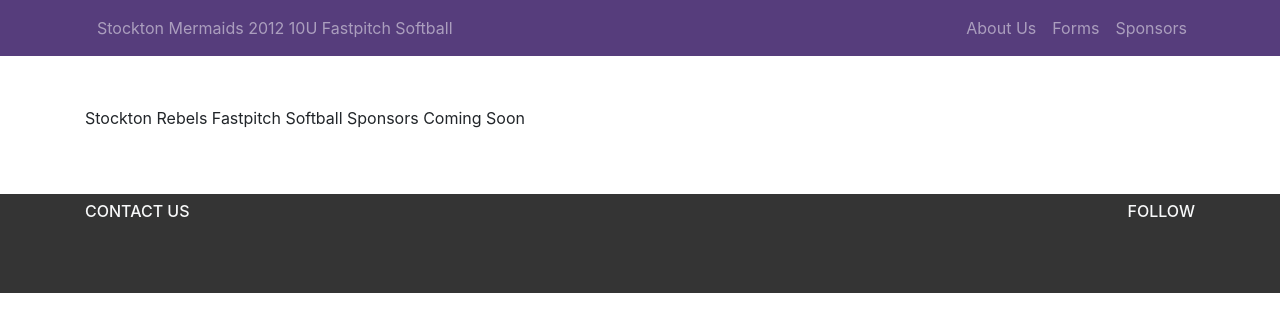
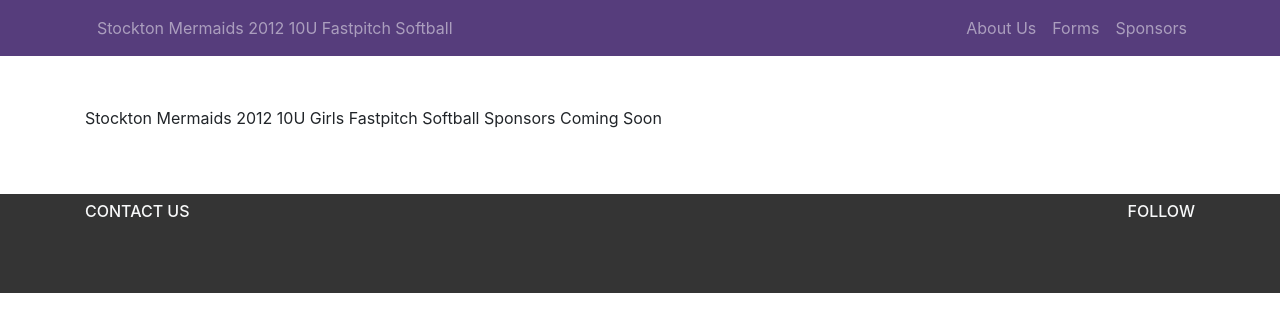
Before and after one commit to stocktonmermaids/stocktonmermaids.github.io, a Jekyll site: the page built from sponsors.md, in a window 1280 px wide. Shown: the top 332 px of the page. Built offline with Jekyll 4.4.1, drawn with Linux system fonts in a browser that asks for light colours; nearby versions of some CDN libraries.

Commit message:
Update sponsors.md

```diff
--- a/sponsors.md
+++ b/sponsors.md
@@ -4,4 +4,4 @@ title: Sponsors
 permalink: /sponsors/
 ---
 
-Stockton Rebels Fastpitch Softball Sponsors Coming Soon
+Stockton Mermaids 2012 10U Girls Fastpitch Softball Sponsors Coming Soon
```
